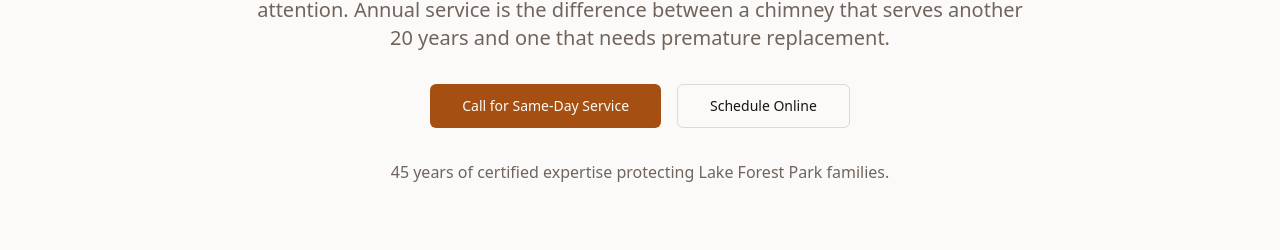
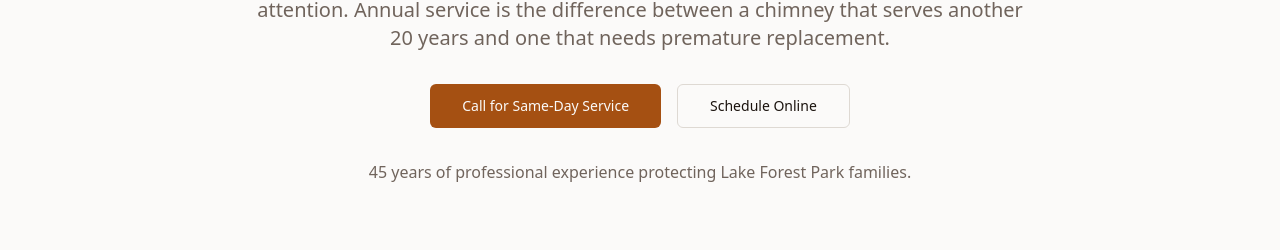
Before and after one commit to jaystonez/mad-hatter-chimney-sweep, a Next.js app: page /chimney-sweep-lake-forest-park in a window 1280 px wide. Shown: the part 3360-3610 px from the top of the page. Built offline with nearby package versions, Linux system fonts and the light colour scheme; a web font is replaced by a local one.

Commit message:
Reconcile trust claims and NAP on app/chimney-sweep-lake-forest-park/page.tsx

```diff
--- a/app/chimney-sweep-lake-forest-park/page.tsx
+++ b/app/chimney-sweep-lake-forest-park/page.tsx
@@ -251,7 +251,7 @@ export default function ChimneySweepLakeForestParkPage() {
             </Button>
           </div>
           <p className="text-muted-foreground mt-8">
-            45 years of certified expertise protecting Lake Forest Park families.
+            45 years of professional experience protecting Lake Forest Park families.
           </p>
         </div>
       </section>
```
